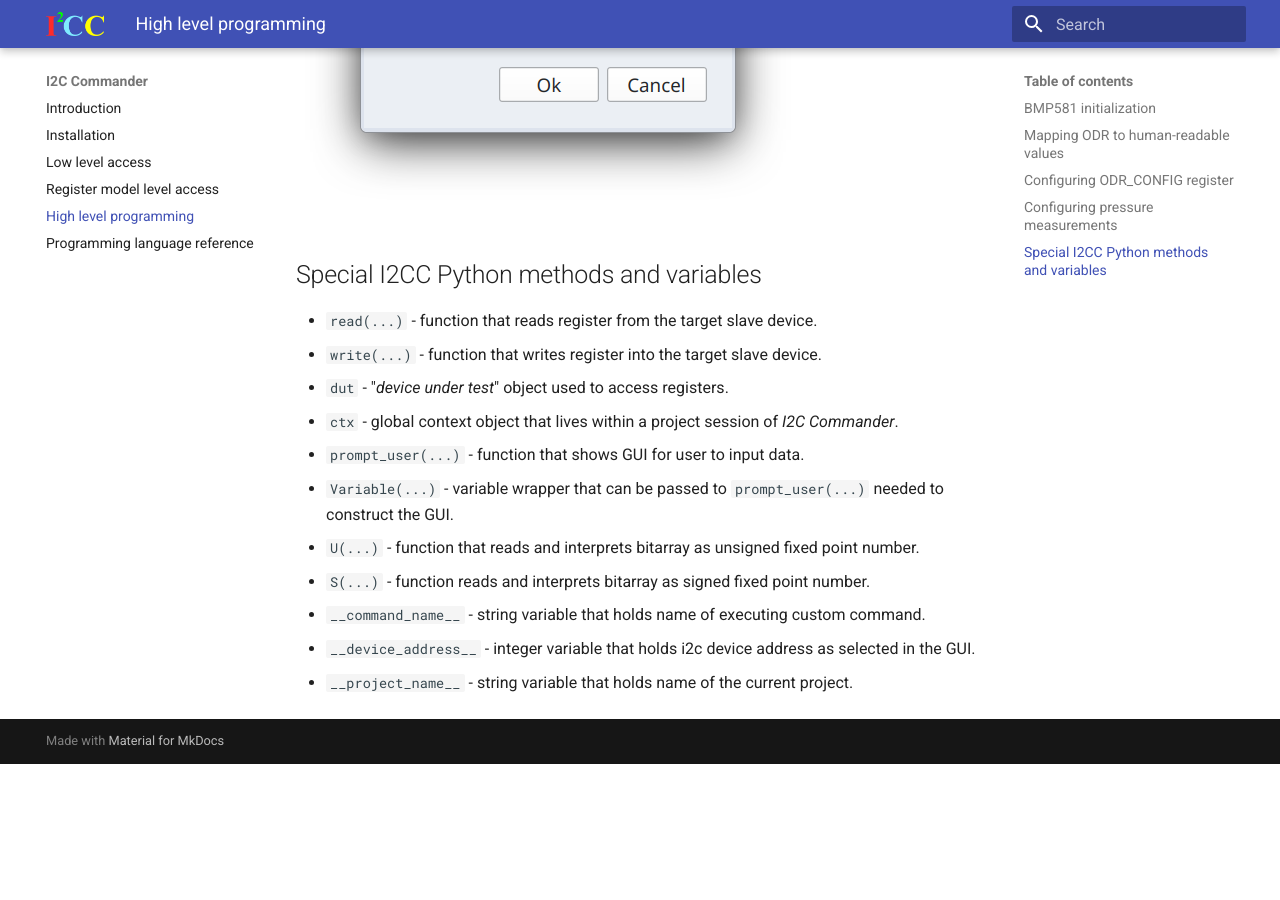
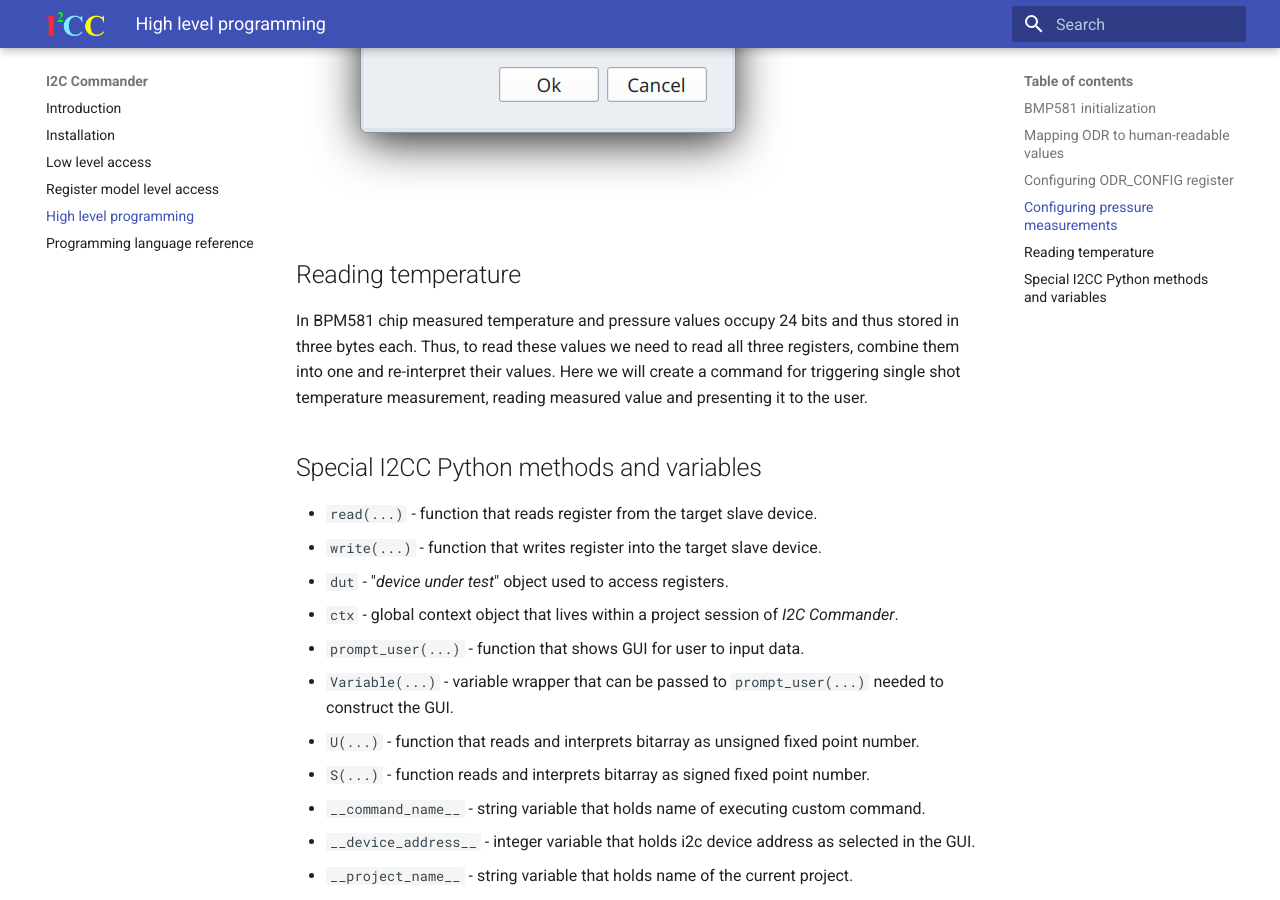
Before and after one commit to priimak/i2cc, an MkDocs documentation site: the page built from docs/high_level_i2c.md, in a window 1280 px wide and 900 px high, scrolled down 7448 px. Built offline with MkDocs 1.6.1 and Material for MkDocs 9.7.7, drawn with Linux system fonts in a browser that asks for light colours; before the commit the page ends 8212 px from its top, so only the background shows below that.

Commit message:
More docs

```diff
--- a/docs/high_level_i2c.md
+++ b/docs/high_level_i2c.md
@@ -251,6 +251,13 @@ First variable is a boolean and thus will be presented to the user as checkbox.
 
 ![](images/p_control.png)
 
+## Reading temperature
+
+In BPM581 chip measured temperature and pressure values occupy 24 bits and thus stored in three bytes each.
+Thus, to read these values we need to read all three registers, combine them into one and re-interpret their values.
+Here we will create a command for triggering single shot temperature measurement, reading measured value and presenting
+it to the user.
+
 
 ## Special I2CC Python methods and variables
 
```
